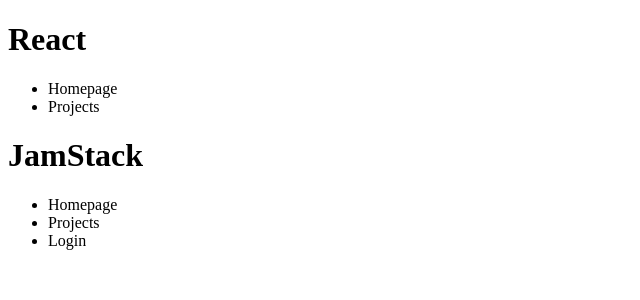
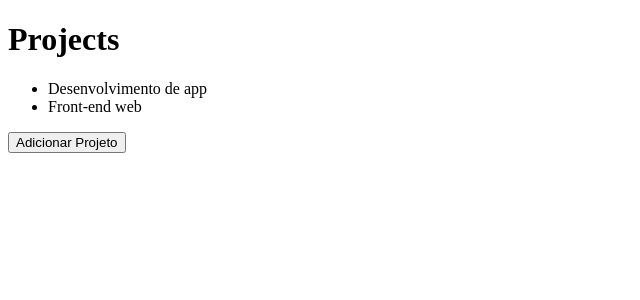
Before and after one commit to Dadarkp3/conceitos-dev, a React app in the folder frontend/: page / in a window 1280 px wide. Shown: the top 300 px of the page, without its empty margins (0-640 px from the left). Built offline with nearby package versions, Linux system fonts and the light colour scheme.

Commit message:
add useState from react to App

```diff
--- a/frontend/src/App.js
+++ b/frontend/src/App.js
@@ -1,22 +1,21 @@
-import React from 'react';
+import React, { useState } from 'react';
 import Header from './components/Header';
 
 export default function App(){
-  return (
-    <>
-      <Header title="React">
+  const [projects, setProjects] = useState(['Desenvolvimento de app', 'Front-end web' ]);
+
+  function handleAddProject(){
+    //projects.push(`Novo Projeto ${Date.now()}`);
+    setProjects([...projects, `Novo Projeto ${Date.now()}`]);
+    console.log(projects);
+  }
+    return (
+      <>
+        <Header title="Projects"/>
         <ul>
-          <li>Homepage</li>
-          <li>Projects</li>
+          {projects.map(project => <li key={project}>{project}</li>)}
         </ul>
-      </Header>
-      <Header  title="JamStack">
-        <ul>
-          <li>Homepage</li>
-          <li>Projects</li>
-          <li>Login</li>
-        </ul>
-      </Header>
-    </>
-  );
-}
+        <button type="button" onClick={handleAddProject}>Adicionar Projeto</button>
+      </>
+    );
+  }
--- a/frontend/src/components/Header.js
+++ b/frontend/src/components/Header.js
@@ -4,7 +4,6 @@
   return(
     <header>
       <h1>{title}</h1>
-      {children}
     </header>
   );
 }
--- a/frontend/webpack.config.js
+++ b/frontend/webpack.config.js
@@ -17,6 +17,14 @@
         use: {
           loader: 'babel-loader'
         }
+      },
+      {
+        test: /\.js$/,
+        exclude: /node-modules/,
+        use: [
+          { loader: 'css-loader' },
+          { loader: 'style-loader' },
+        ]
       }
     ]
   }
```
Also changed, not shown: frontend/src/App.css (added).
